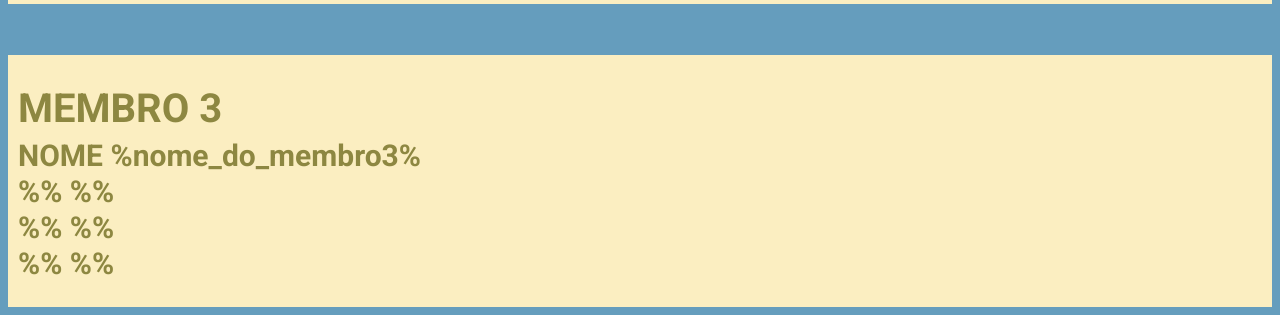
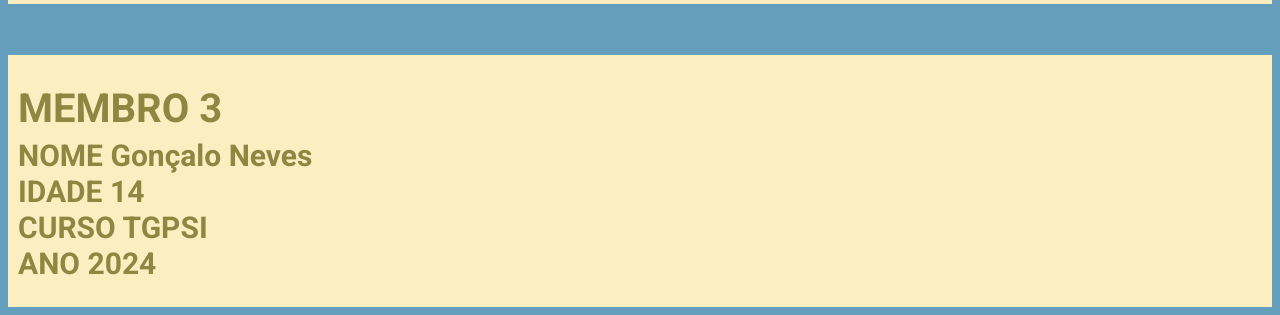
Before and after one commit to pina27k/turma, a plain HTML site: page index.html in a window 1280 px wide. Shown: the part 683-998 px from the top of the page. Drawn offline with Linux system fonts and the light colour scheme; a web font is replaced by a local one.

```diff
--- a/index.html
+++ b/index.html
@@ -28,10 +28,10 @@
     <p>&nbsp;</p>
     <div style="padding:10px;background-color:#fbeec1;">
         <p style="font-size:40px;line-height:0.2;font-weight:600;color:#8d8741;">MEMBRO 3</p>
-        <p style="font-size:30px;line-height:0.2;font-weight:600;color:#8d8741">NOME <span>%nome_do_membro3%</span></p>
-        <p style="font-size:30px;line-height:0.2;font-weight:600;color:#8d8741">%% <span>%%</span></p>
-        <p style="font-size:30px;line-height:0.2;font-weight:600;color:#8d8741">%% <span>%%</span></p>
-        <p style="font-size:30px;line-height:0.2;font-weight:600;color:#8d8741">%% <span>%%</span></p>
+        <p style="font-size:30px;line-height:0.2;font-weight:600;color:#8d8741">NOME <span>Gonçalo Neves</span></p>
+        <p style="font-size:30px;line-height:0.2;font-weight:600;color:#8d8741">IDADE <span>14</span></p>
+        <p style="font-size:30px;line-height:0.2;font-weight:600;color:#8d8741">CURSO <span>TGPSI</span></p>
+        <p style="font-size:30px;line-height:0.2;font-weight:600;color:#8d8741">ANO <span>2024</span></p>
     </div>
 </body>
 </html>
```
